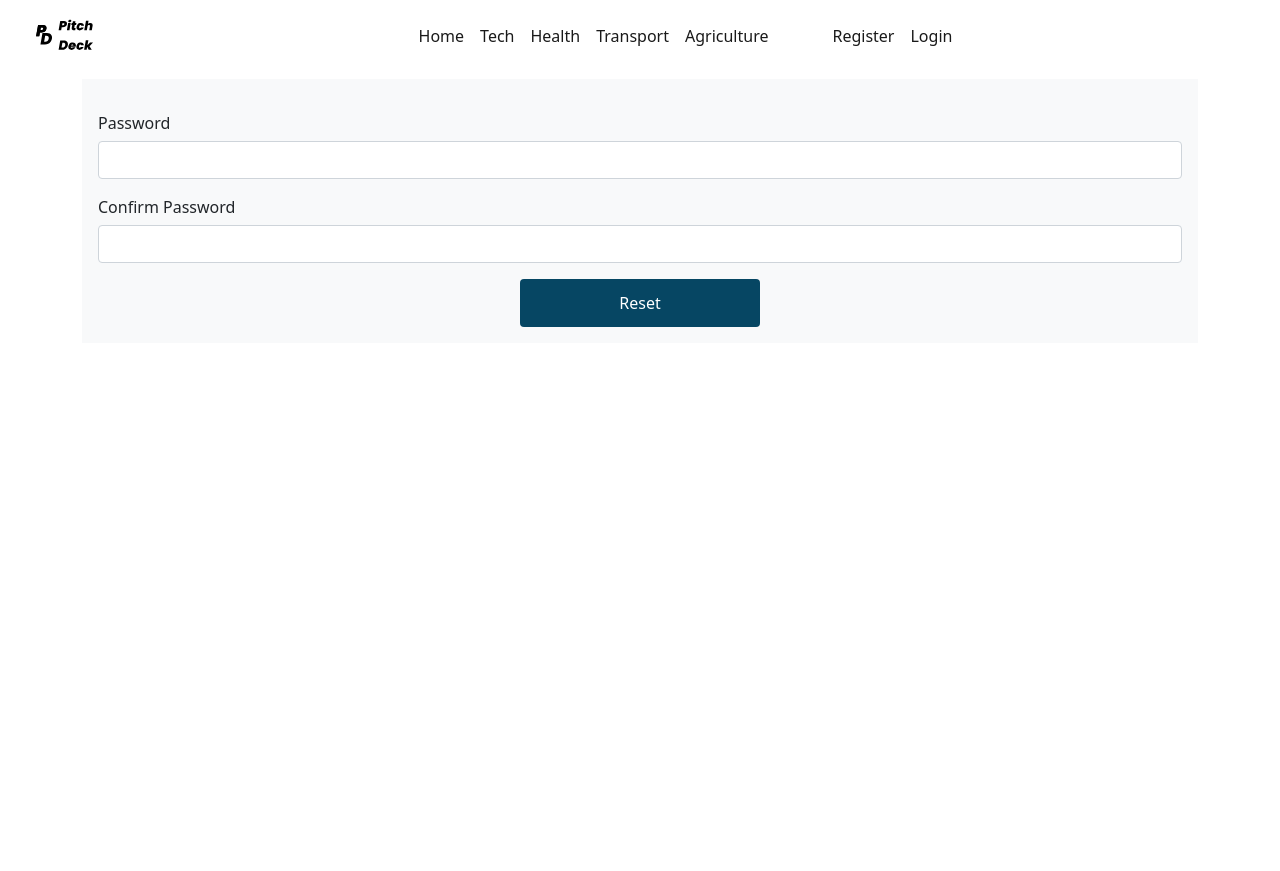
After one commit to Jaffar-Hussein/Pitch-Deck, a Flask app: a page that uses app/templates/layout.html in a window 1280 px wide. The commit adds this page. Run offline with Flask 2, Linux system fonts and the light colour scheme; data comes from the database, SQL or seed files in the repository; both versions use the stored data as it was after the commit; some libraries are stand-ins or nearby versions.

Commit message:
ft:reset-resetting user password

```diff
--- a/app/forms.py
+++ b/app/forms.py
@@ -97,3 +97,9 @@ class ForgotPassword(FlaskForm):
 class VerifyOtp(FlaskForm):
     otp=StringField('Otp', validators=[DataRequired()])
     submit = SubmitField('Verify')
+
+class ResetPassword(FlaskForm):
+    password = PasswordField('Password', validators=[DataRequired()])
+    confirm_password = PasswordField('Confirm Password', validators=[
+        DataRequired(), EqualTo('password')])
+    submit = SubmitField('Reset')
--- a/app/routes.py
+++ b/app/routes.py
@@ -11,7 +11,7 @@ import math
 from PIL import Image
 from app.models import User, Pitch, Otp
 from flask_login import login_user, current_user, logout_user, login_required
-from app.forms import Register, Login, PitchForm, CommentsForm,UpdateAccountForm,VerifyOtp,ForgotPassword
+from app.forms import Register, Login, PitchForm,ResetPassword, CommentsForm,UpdateAccountForm,VerifyOtp,ForgotPassword
 db.create_all()
 
 
@@ -254,7 +254,7 @@ def verify_otp(userid):
             u=db.session.get(Otp,1)
             db.session.delete(u)
             db.session.commit()
-            return redirect(url_for('home'))
+            return redirect(url_for('reset',userid=user.id))
 
     return render_template('otp_verification.html',form=form)
 
@@ -267,3 +267,18 @@ def generate_token(length):
         index=math.floor(random.random()*10)
         token+=str(digits[index])
     return token
+
+@app.route('/reset_password/<userid>',methods=['POST','GET'])
+def reset(userid):
+    form=ResetPassword()
+    user=User.query.filter_by(id=userid).first()
+
+    if form.validate_on_submit():
+        if user.password != form.password.data:
+            user.password = form.password.data
+            db.session.add(user)
+            db.session.commit()
+            return redirect(url_for('home'))
+        else:
+            flash('Old and new password cannot be the same')
+    return render_template('reset_password.html',form=form)
--- a/app/templates/layout.html
+++ b/app/templates/layout.html
@@ -50,8 +50,9 @@
                       <!-- <li class="nav-item"> -->
                       <!-- <a class="nav-link active " href="{{url_for('account')}}">Account</a>
                       <li class="nav-item">
-                      <a class="nav-link active" href="{{url_for('logout')}}">Logout</a>
                     </li> -->
+                    <a class="nav-link active" href="{{url_for('logout')}}">Logout</a>
+
                     <li>
 
                       <img src="{{url_for('static', filename='/profiles/'+current_user.profile)}}" class="img-fluid img-thumbnail ms-5 rounded round" alt="UserImage">
--- /dev/null
+++ b/app/templates/reset_password.html
@@ -0,0 +1,43 @@
+
+{% extends 'layout.html' %}
+{% block body %}
+<div class="container nav-page">
+    <div class="container nav-container bg-light mt-2 p-3">
+        <form action="" method="post">
+            {{form.hidden_tag()}}
+
+            <div class="form-group my-3">
+              {{form.password.label(class='form-control-label')}}
+              {% if form.password.errors %}
+              {{form.password(class='form-control is-invalid')}}
+                  {% for error in form.password.errors %}
+                      <div class="invalid-feedback">
+                          {{error}}
+                      </div>
+                  {% endfor %}
+          {% else %}
+              {{form.password(class='form-control')}}
+          {% endif %}
+          </div>
+          <div class="form-group">
+            {{form.confirm_password.label(class='form-control-label')}}
+                {% if form.confirm_password.errors %}
+                {{form.confirm_password(class='form-control is-invalid')}}
+                    {% for error in form.confirm_password.errors %}
+                        <div class="invalid-feedback">
+                            {{error}}
+                        </div>
+                    {% endfor %}
+               {% else %}
+                {{form.confirm_password(class='form-control')}}
+               {% endif %}
+        </div>
+            <div class="text-center mt-3">
+                {{form.submit(class='btn btn-outline')}}
+            </div>
+
+        </form>
+
+    </div>
+</div>
+{% endblock %}
```
Also changed, not shown: app/site.db, app/static/profiles/7888f21475959b82.jpg (added).
